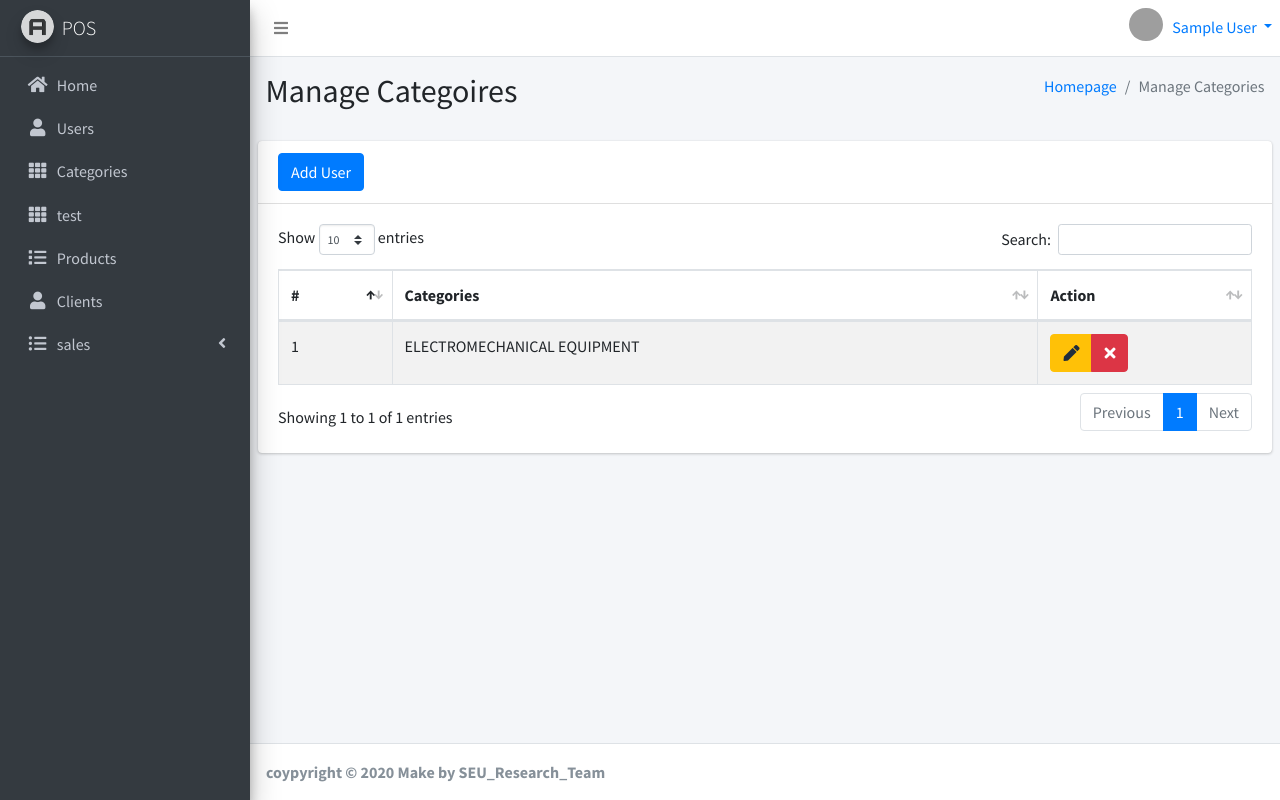
After one commit to Shah-Jalal2/point_of_sale2, a PHP site: page /categories.php in a window 1280 px wide. The commit adds this page. Run offline with PHP 8.4, Linux system fonts and the light colour scheme; the visitor is signed in with stand-in values (Sample User, id 1); some libraries are stand-ins or nearby versions; grey boxes are pictures that could not be loaded.

Commit message:
category page setup

```diff
--- /dev/null
+++ b/categories.php
@@ -0,0 +1,164 @@
+<?php
+include "header.php";
+?>
+
+<!-- Content Wrapper. Contains page content -->
+<div class="content-wrapper">
+    <!-- Content Header (Page header) -->
+    <section class="content-header">
+        <div class="container-fluid">
+            <div class="row mb-2">
+                <div class="col-sm-6">
+                    <h2>Manage Categoires</h2>
+                </div>
+                <div class="col-sm-6">
+                    <ol class="breadcrumb float-sm-right">
+                        <li class="breadcrumb-item"><a href="#"><i class="fa fa-dashboard"></i>Homepage</a></li>
+                        <li class="breadcrumb-item active">Manage Categories</li>
+                    </ol>
+                </div>
+            </div>
+        </div><!-- /.container-fluid -->
+    </section>
+
+
+
+
+
+    <!-- Main content -->
+    <section class="content">
+
+        <div class="card">
+            <div class="card-header">
+                <button class="btn btn-primary" data-toggle="modal" data-target="#modalAddCategory">
+                    Add User
+                </button>
+            </div>
+
+
+            <div class="card-body">
+
+                <div class="box">
+
+                    <table class="table table-bordered table-striped table-responsive-sm mydatatable">      <!-- dt resposinve is from datatable-->
+
+                        <thead>
+                        <tr>
+                            <th>#</th>
+                            <th>Categories</th>
+                            <th>Action</th>
+                        </tr>
+                        </thead>
+
+                        <tbody>
+                        <tr>
+                            <td>1</td>
+                            <td>ELECTROMECHANICAL EQUIPMENT</td>
+                            <td>
+
+                                <div class="btn-group">
+
+                                    <button class="btn btn-warning"><i class="fa fa-pen"></i></button>
+
+                                    <button class="btn btn-danger"><i class="fa fa-times"></i></button>
+
+
+                                </div>
+
+                            </td>
+                        </tr>
+
+                        </tbody>
+
+                    </table>
+
+
+                </div>
+
+            </div>
+
+        </div>
+        <!-- /.card -->
+
+    </section>
+    <!-- /.content -->
+</div>
+<!-- /.content-wrapper -->
+
+
+
+<!-- Modal -->
+<!-- Modal -->
+<div id="modalAddCategory" class="modal fade" role="dialog">
+    <div class="modal-dialog">
+
+        <!-- Modal content-->
+        <div class="modal-content">
+
+
+            <!--====================================================================================================-->
+            <!--                                        Modal Header            -->
+            <!--==================================================================================================== -->
+
+            <div class="modal-header" style="background: #3c8dbc; color: white;">
+
+                <h4 class="modal-title">Add Category</h4>
+
+                <button type="button" class="close" data-dismiss="modal">&times;</button>
+            </div>
+
+            <!--====================================================================================================-->
+            <!--                                        Modal Body          -->
+            <!--==================================================================================================== -->
+
+            <div class="modal-body">
+
+                <div class="box-body">
+                    <form action="" method="post" >
+
+                    <!--                    ENTRY FOR NAME-->
+
+                    <div class="form-group">
+
+                        <div class="input-group">
+                            <div class="input-group-prepend">
+                                <span class="input-group-text"><i class="fas fa-th"></i></span>
+                            </div>
+                            <input type="text" class="form-control input-lg" name="newCategory" placeholder="Add Category" required>
+                        </div>
+
+                    </div>
+
+                    <div class="form-group">
+                        <button type="submit" class="btn btn-primary" name="saveCategory">Save Category</button>
+                    </div>
+
+                    </form>
+
+
+
+                </div>
+
+            </div>
+
+
+        </div>
+
+    </div>
+</div>
+
+
+
+
+
+<!--====================================================================================================-->
+<!--                                        Modal Add User End             -->
+<!--==================================================================================================== -->
+
+
+
+
+
+<?php
+include "footer.php";
+?>
```
Also changed, not shown: users.html.php (+43 -0 lines), dist/img/users/zamil/559.png (added).
